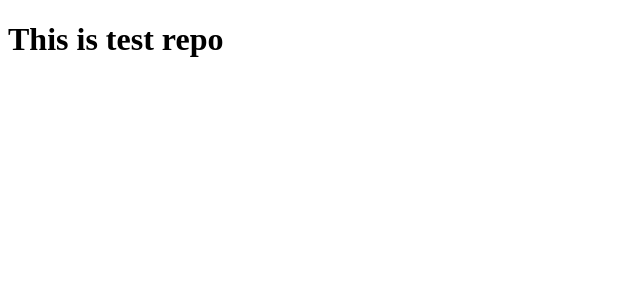
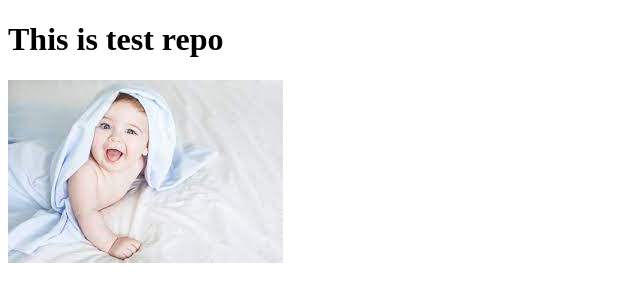
Before and after one commit to aothymoon59/test-repo, a plain HTML site: page index.html in a window 1280 px wide. Shown: the whole page, without its empty margins (0-640 px from the left). Drawn offline with Linux system fonts and the light colour scheme.

Commit message:
add image

```diff
--- a/index.html
+++ b/index.html
@@ -8,5 +8,6 @@
   </head>
   <body>
     <h1>This is test repo</h1>
+    <img src="baby.jpg" alt="" />
   </body>
 </html>
```
Also changed, not shown: baby.jpg (added).
